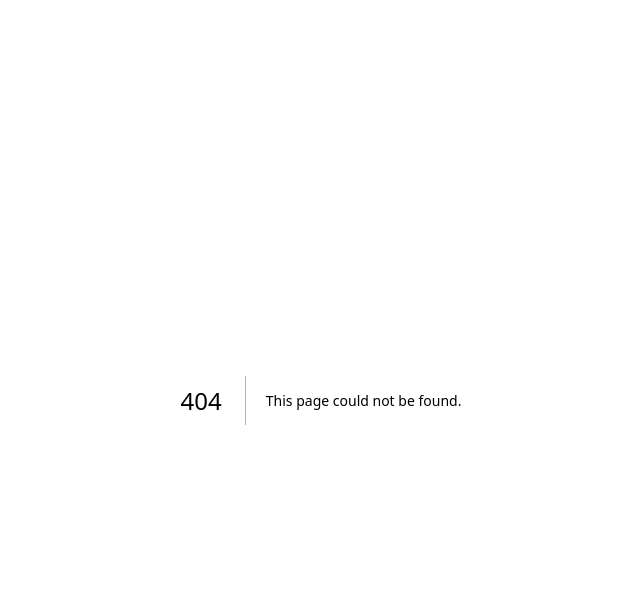
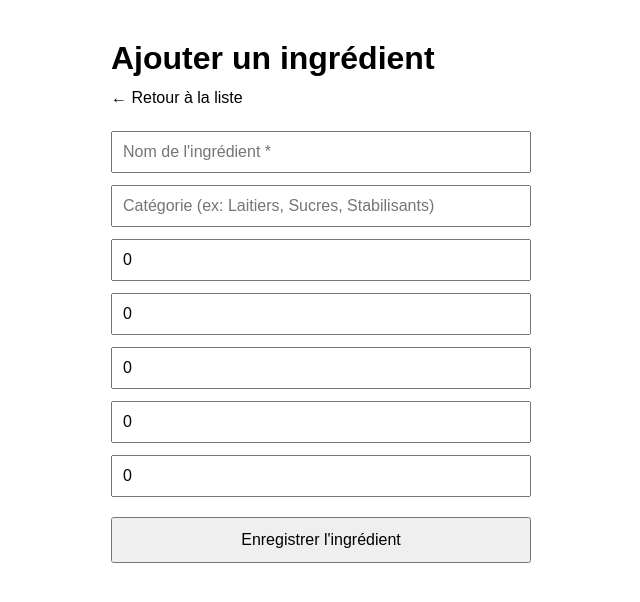
Before and after one commit to 11061969/Freitdomo, a Next.js app: page /ingredients/new in a window 1280 px wide. Before the commit this address had no page. Shown: the top 602 px of the page, without its empty margins (319-959 px from the left). Built offline with nearby package versions, Linux system fonts and the light colour scheme.

Commit message:
Create NewIngredientPage for adding ingredients

```diff
--- /dev/null
+++ b/app/ingredients/new/page.tsx
@@ -0,0 +1,136 @@
+"use client"
+
+import { useState } from "react"
+import { useRouter } from "next/navigation"
+import { supabase } from "@/lib/supabaseClient"
+import Link from "next/link"
+
+export default function NewIngredientPage() {
+  const router = useRouter()
+  const [name, setName] = useState("")
+  const [category, setCategory] = useState("")
+  const [fat, setFat] = useState("0")
+  const [protein, setProtein] = useState("0")
+  const [sugar, setSugar] = useState("0")
+  const [fiber, setFiber] = useState("0")
+  const [cost, setCost] = useState("0")
+  const [error, setError] = useState("")
+  const [loading, setLoading] = useState(false)
+
+  async function handleSubmit(e: React.FormEvent) {
+    e.preventDefault()
+    setLoading(true)
+    setError("")
+
+    const { data: { user } } = await supabase.auth.getUser()
+    if (!user) {
+      router.push("/login")
+      return
+    }
+
+    const { data: userData } = await supabase
+      .from("users")
+      .select("client_id")
+      .eq("id", user.id)
+      .single()
+
+    if (!userData) {
+      setError("Utilisateur non trouvé")
+      setLoading(false)
+      return
+    }
+
+    const { error } = await supabase.from("ingredients").insert({
+      client_id: userData.client_id,
+      name,
+      category: category || null,
+      fat: parseFloat(fat) || 0,
+      protein: parseFloat(protein) || 0,
+      sugar: parseFloat(sugar) || 0,
+      fiber: parseFloat(fiber) || 0,
+      cost: parseFloat(cost) || 0,
+      is_active: true,
+    })
+
+    if (error) {
+      setError(error.message)
+      setLoading(false)
+      return
+    }
+
+    router.push("/ingredients")
+  }
+
+  return (
+    <main style={{ padding: 40, fontFamily: "sans-serif", maxWidth: 500, margin: "0 auto" }}>
+      <h1>Ajouter un ingrédient</h1>
+      <p style={{ margin: "12px 0 24px" }}>
+        <Link href="/ingredients">← Retour à la liste</Link>
+      </p>
+
+      <form onSubmit={handleSubmit} style={{ display: "flex", flexDirection: "column", gap: 12 }}>
+        <input
+          type="text"
+          placeholder="Nom de l'ingrédient *"
+          value={name}
+          onChange={(e) => setName(e.target.value)}
+          required
+          style={{ padding: 10, fontSize: 16 }}
+        />
+        <input
+          type="text"
+          placeholder="Catégorie (ex: Laitiers, Sucres, Stabilisants)"
+          value={category}
+          onChange={(e) => setCategory(e.target.value)}
+          style={{ padding: 10, fontSize: 16 }}
+        />
+        <input
+          type="number"
+          step="0.01"
+          placeholder="Matière grasse %"
+          value={fat}
+          onChange={(e) => setFat(e.target.value)}
+          style={{ padding: 10, fontSize: 16 }}
+        />
+        <input
+          type="number"
+          step="0.01"
+          placeholder="Protéines %"
+          value={protein}
+          onChange={(e) => setProtein(e.target.value)}
+          style={{ padding: 10, fontSize: 16 }}
+        />
+        <input
+          type="number"
+          step="0.01"
+          placeholder="Sucres %"
+          value={sugar}
+          onChange={(e) => setSugar(e.target.value)}
+          style={{ padding: 10, fontSize: 16 }}
+        />
+        <input
+          type="number"
+          step="0.01"
+          placeholder="Fibres %"
+          value={fiber}
+          onChange={(e) => setFiber(e.target.value)}
+          style={{ padding: 10, fontSize: 16 }}
+        />
+        <input
+          type="number"
+          step="0.01"
+          placeholder="Coût"
+          value={cost}
+          onChange={(e) => setCost(e.target.value)}
+          style={{ padding: 10, fontSize: 16 }}
+        />
+
+        <button type="submit" disabled={loading} style={{ padding: 12, fontSize: 16, cursor: "pointer", marginTop: 8 }}>
+          {loading ? "Enregistrement..." : "Enregistrer l'ingrédient"}
+        </button>
+      </form>
+
+      {error && <p style={{ color: "red", marginTop: 12 }}>{error}</p>}
+    </main>
+  )
+}
```
